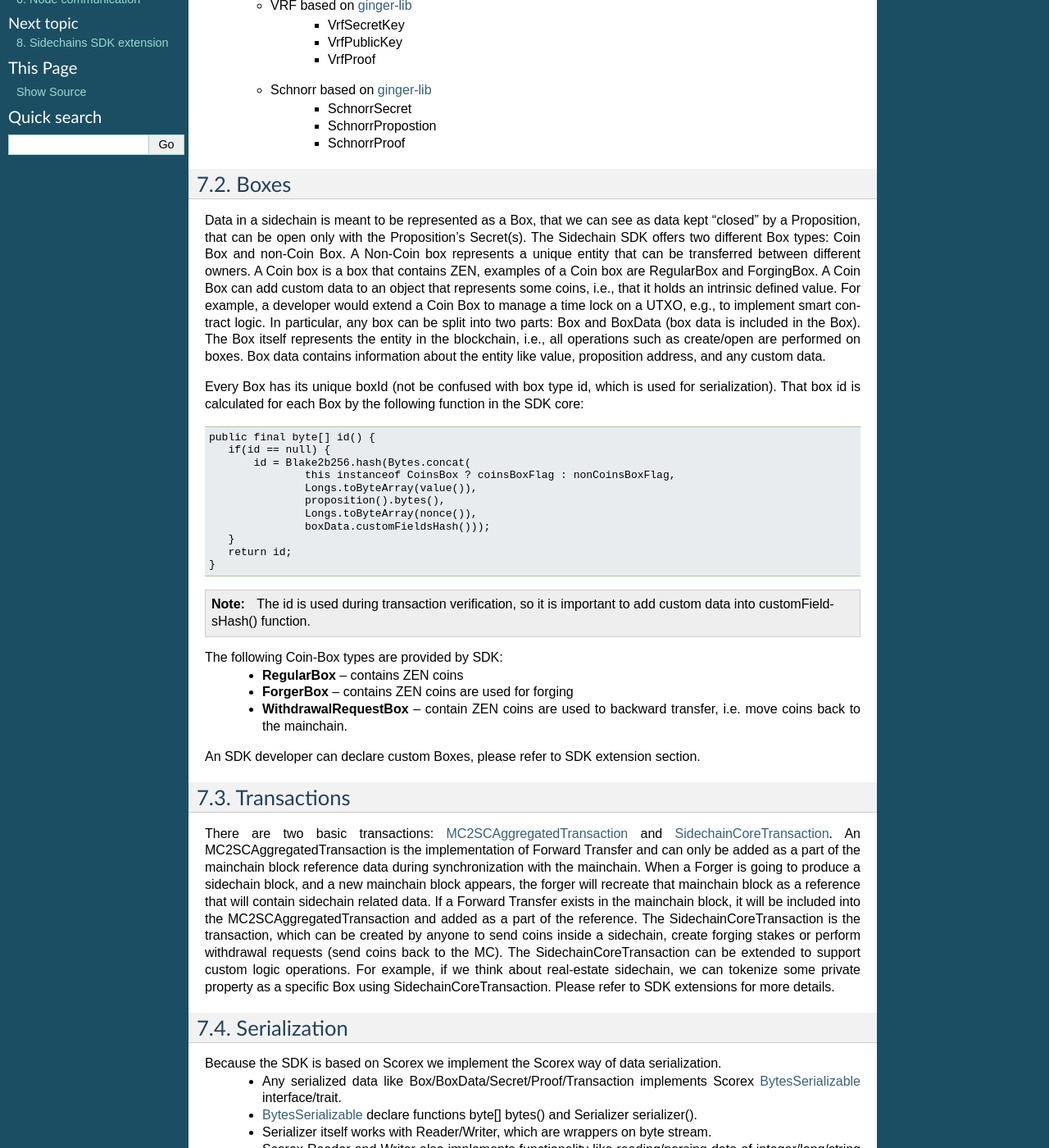
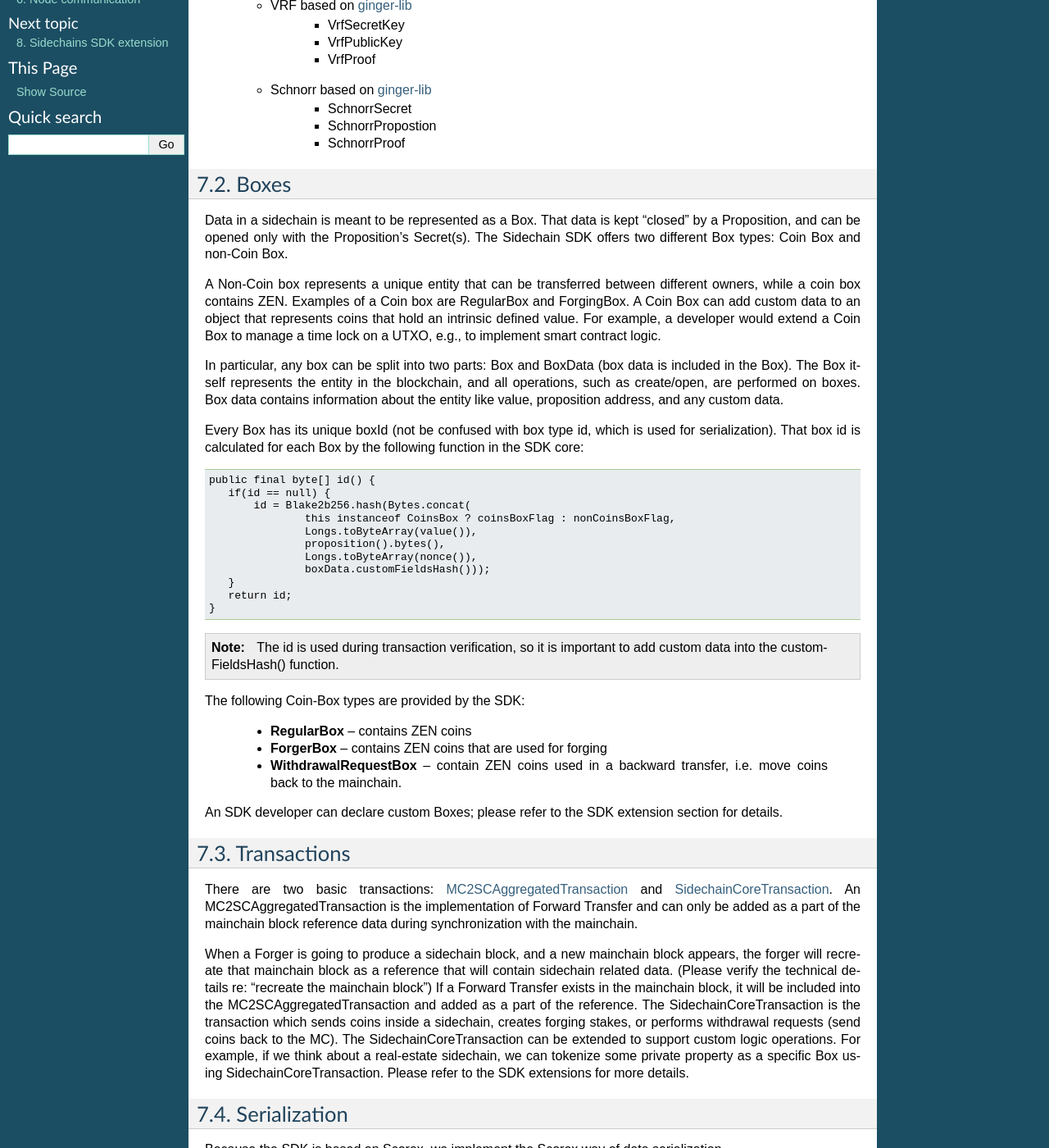
Before and after one commit to HorizenOfficial/developer-horizen-global, a Sphinx documentation site: the page built from docs/introduction/Base-App.rst, in a window 1280 px wide and 1400 px high, scrolled down 473 px. Shown: the whole window at 82% size. Built offline with Sphinx 7.4.7, drawn with Linux system fonts in a browser that asks for light colours; some of the changed text lies outside the part shown.

Commit message:
Update Base-App.rst

```diff
--- a/docs/introduction/Base-App.rst
+++ b/docs/introduction/Base-App.rst
@@ -2,8 +2,8 @@
 Base App
 ========
 
-Sidechain SDK provides to the developers an out of the box implementation of the Latus Consensus Protocol and the Crosschain Transfer Protocol.
-Additionally to this, the SDK provides basic transactions, network layer, data storage and node configuration, as well as entry points for any custom extension.
+The Sidechain SDK provides developers with an out-of-the-box implementation of the Latus Consensus Protocol and the Cross-Chain Transfer Protocol.
+Additionally, the SDK provides basic transactions, network layer, data storage and node configuration, as well as entry points for any custom extension.
 
 
 Secret / Proof / Proposition
@@ -35,12 +35,13 @@ Secret / Proof / Proposition
 Boxes
 *****
 
-Data in a sidechain is meant to be represented as a Box, that we can see as data kept “closed” by a Proposition, that can be open only with the Proposition’s Secret(s).
+Data in a sidechain is meant to be represented as a Box. That data is kept “closed” by a Proposition, and can be opened only with the Proposition’s Secret(s).
 The Sidechain SDK offers two different Box types: Coin Box and non-Coin Box.
-A Non-Coin box represents a unique entity that can be transferred between different owners. A Coin box is a box that contains ZEN, examples of a Coin box are RegularBox and ForgingBox. A Coin Box can add custom data to an object that represents some coins, i.e., that it holds an intrinsic defined value. For example, a developer would extend a Coin Box to manage a time lock on a UTXO, e.g., to implement smart contract logic.
-In particular, any box can be split into two parts: Box and BoxData (box data is included in the Box).
-The Box itself represents the entity in the blockchain,
-i.e., all operations such as create/open are performed on boxes. Box data contains information about the entity like value, proposition address, and any custom data.
+
+A Non-Coin box represents a unique entity that can be transferred between different owners, while a coin box contains ZEN. Examples of a Coin box are RegularBox and ForgingBox. A Coin Box can add custom data to an object that represents coins that hold an intrinsic defined value. For example, a developer would extend a Coin Box to manage a time lock on a UTXO, e.g., to implement smart contract logic.
+
+In particular, any box can be split into two parts: Box and BoxData (box data is included in the Box). The Box itself represents the entity in the blockchain,
+and all operations, such as create/open, are performed on boxes. Box data contains information about the entity like value, proposition address, and any custom data.
 
 Every Box has its unique boxId (not be confused with box type id, which is used for serialization). That box id is calculated for each Box by the following function in the SDK core:
 
@@ -59,14 +60,15 @@ Every Box has its unique boxId (not be confused with box type id, which is used
 	}
 
 .. note::
-	The id is used during transaction verification, so it is important to add custom data  into customFieldsHash()  function.
+	The id is used during transaction verification, so it is important to add custom data into the customFieldsHash() function.
 
-The following Coin-Box types are provided by SDK:
+The following Coin-Box types are provided by the SDK:
+
   * **RegularBox** -- contains ZEN coins
-  * **ForgerBox** -- contains ZEN coins are used for forging
-  * **WithdrawalRequestBox** -- contain ZEN coins are used to backward transfer, i.e. move coins back to the mainchain.
+  * **ForgerBox** -- contains ZEN coins that are used for forging
+  * **WithdrawalRequestBox** -- contain ZEN coins used in a backward transfer, i.e. move coins back to the mainchain.
 
-An SDK developer can declare custom Boxes, please refer to SDK extension section.
+An SDK developer can declare custom Boxes; please refer to the SDK extension section for details.
 
 Transactions
 ************
@@ -75,40 +77,40 @@ There are two basic transactions: `MC2SCAggregatedTransaction
 <https://github.com/HorizenOfficial/Sidechains-SDK/blob/master/sdk/src/main/java/com/horizen/transaction/MC2SCAggregatedTransaction.java>`_ and `SidechainCoreTransaction
 <https://github.com/HorizenOfficial/Sidechains-SDK/blob/master/sdk/src/main/java/com/horizen/transaction/SidechainCoreTransaction.java>`_.
 An MC2SCAggregatedTransaction is the implementation of Forward Transfer and can only be added as a part of the mainchain block reference data during synchronization with the mainchain.
-When a Forger is going to produce a sidechain block, and a new mainchain block appears, the forger will recreate that mainchain block as a reference that will contain sidechain related data. If a Forward Transfer exists in the mainchain block, it will be included into the MC2SCAggregatedTransaction and added as a part of the reference.
-The SidechainCoreTransaction is the transaction, which can be created by anyone to send coins inside a sidechain, create forging stakes or perform withdrawal requests (send coins back to the MC).
-The SidechainCoreTransaction can be extended to support custom logic operations. For example, if we think about real-estate sidechain, we can tokenize some private property as a specific Box using SidechainCoreTransaction. Please refer to SDK extensions for more details.
+
+When a Forger is going to produce a sidechain block, and a new mainchain block appears, the forger will recreate that mainchain block as a reference that will contain sidechain related data. (Please verify the technical details re: "recreate the mainchain block") If a Forward Transfer exists in the mainchain block, it will be included into the MC2SCAggregatedTransaction and added as a part of the reference.
+The SidechainCoreTransaction is the transaction which sends coins inside a sidechain, creates forging stakes, or performs withdrawal requests (send coins back to the MC). The SidechainCoreTransaction can be extended to support custom logic operations. For example, if we think about a real-estate sidechain, we can tokenize some private property as a specific Box using SidechainCoreTransaction. Please refer to the SDK extensions for more details.
 
 Serialization
 *************
 
-Because the SDK is based on Scorex we implement the Scorex way of data serialization.
+Because the SDK is based on Scorex, we implement the Scorex way of data serialization.
   * Any serialized data like Box/BoxData/Secret/Proof/Transaction implements Scorex `BytesSerializable <https://github.com/ScorexFoundation/Scorex/blob/master/src/main/scala/scorex/core/serialization/BytesSerializable.scala>`_ interface/trait.
   * `BytesSerializable <https://github.com/ScorexFoundation/Scorex/blob/master/src/main/scala/scorex/core/serialization/BytesSerializable.scala>`_ declare functions byte[] bytes() and Serializer serializer().
   * Serializer itself works with Reader/Writer, which are wrappers on byte stream.
   * Scorex Reader and Writer also implements functionality like reading/parsing data of integer/long/string etc.
   * Serialization and parsing itself implemented in data class by implementation ``byte[] bytes()`` (required by BytesSerializable interface) and implementation static function for parsing bytes ``public static Data parseBytes(byte[] bytes)``
-  * Also, for correct parse purposes, special bytes such as a **unique id** of data type are put at the beginning of the byte stream (it is done automatically). Thus any serialized data shall provide a unique id. Specific serializers shall be set for those unique ids during the dependency injection setting as well as custom Serializer shall be put into Custom Serializers Map, which are defined at AppModule. Please refer to the SDK extension section for more information
+  * Also, for correct parse purposes, special bytes such as a **unique id** of data type are put at the beginning of the byte stream (it is done automatically). Thus any serialized data shall provide a unique id. Specific serializers shall be set for those unique ids during the dependency injection setting as well as custom Serializer shall be put into Custom Serializers Map, which are defined at AppModule. Please refer to the SDK extension section for more information.
 
 SidechainNodeView
 *****************
 
-SidechainNodeView is a provider to current Node state including NodeWallet, NodeHistory, NodeState, NodememoryPool and application data as well. SidechainNodeView is accessible during custom API implementation.
+SidechainNodeView is a provider to current node state including NodeWallet, NodeHistory, NodeState, NodememoryPool and application data as well. SidechainNodeView is accessible during custom API implementation.
 
 Memory Pool
 ***********
 
-A mempool is a node's mechanism for storing information on unconfirmed transactions. It acts as a sort of waiting room for transactions that have not yet been included in a block
+A mempool is a node's mechanism for storing information on unconfirmed transactions. It acts as a sort of waiting room for transactions that have not yet been included in a block.
 
 Node wallet
 ***********
 
-Contains available private keys, required for generating correct proofs
+Contains available private keys, required for generating correct proofs.
 
 State
 *****
 
-Contains information about current node state
+Contains information about the node's current state.
 
 History
 *******
@@ -118,20 +120,20 @@ Provide access to history, i.e. blocks not only from active chain but from forks
 Network layer
 *************
 
-The network layer can be divided into communication between Nodes and communication between the node and user.
+The network layer can be divided into communication between nodes and communication between the node and user.
 Node interconnection is organized as a peer-to-peer network. Over the network, the SDK handles the handshake, blockchain synchronization, and transaction transmission.
 
 Physical storage
 ****************
 
-Physical storage. The SDK introduces the unified physical storage interface, this default implementation is based on the `IODB Library <https://github.com/input-output-hk/iodb>`_. The `LevelDB library <https://github.com/google/leveldb>`_ is also in consideration for possible integration. Sidechain developers can decide to use the default solution or to provide the custom one. For example, the developer could decide to use encrypted storage, a Key Value store, a relational database or even a cloud solution. In case of your own implementation, please make sure that `Storage <https://github.com/HorizenOfficial/Sidechains-SDK/blob/master/sdk/src/test/java/com/horizen/storage/StorageTest.java>`_ test passes for your custom storage.
+The SDK introduces the unified physical storage interface, and this default implementation is based on the `IODB Library <https://github.com/input-output-hk/iodb>`_. The `LevelDB library <https://github.com/google/leveldb>`_ is also in consideration for possible integration. Sidechain developers can decide to use the default solution or or provide a custom implementation. For example, the developer could decide to use encrypted storage, a Key Value store, a relational database or even a cloud solution. In the case of your own implementation, please make sure that the `Storage <https://github.com/HorizenOfficial/Sidechains-SDK/blob/master/sdk/src/test/java/com/horizen/storage/StorageTest.java>`_ test passes for your custom storage.
 
-User specific settings
+User-specific settings
 **********************
 
 The user can define custom configuration options, such as a specific path to the node data storage, wallet seed, node name and API server address/port. To do this, he should write into the configuration file in a `HOCON notation
-<https://github.com/lightbend/config/blob/master/HOCON.md/>`_. The configuration file consists of the SDK required fields and application custom fields
-if needed. Sidechain developers can use `com.horizen.settings.SettingsReader <https://github.com/ZencashOfficial/Sidechains-SDK/blob/master/sdk/src/main/java/com/horizen/settings/SettingsReader.java>`_ utility class to extract Sidechain specific data and Config object itself to get custom parts.
+<https://github.com/lightbend/config/blob/master/HOCON.md/>`_. The configuration file consists of the SDK's required fields and the application's custom fields,
+if needed. Sidechain developers can use the `com.horizen.settings.SettingsReader <https://github.com/ZencashOfficial/Sidechains-SDK/blob/master/sdk/src/main/java/com/horizen/settings/SettingsReader.java>`_ utility class to extract sidechain-specific data and the config object itself to get custom parts.
 
 ::
 
@@ -143,14 +145,14 @@ if needed. Sidechain developers can use `com.horizen.settings.SettingsReader <ht
 	    public Config getConfig()
 	}
 
-Moreover, if a specific sidechain contains general application settings that should be controlled only by the developer, it is possible to define basic application
+Moreover, if a specific sidechain contains general application settings that should be controlled only by the developer, it is possible to define the basic application
 config that can be passed as an argument to SettingsReader.
 
 
 SidechainApp class
 ******************
 
-The starting point of the SDK for each sidechain is the `SidechainApp class <https://github.com/ZencashOfficial/Sidechains-SDK/blob/master/sdk/src/main/scala/com/horizen/SidechainApp.scala>`_. Every sidechain application should create an instance of SidechainApp with passing all required parameters and then execute the sidechain node flow:
+The starting point of the SDK for each sidechain is the `SidechainApp class <https://github.com/ZencashOfficial/Sidechains-SDK/blob/master/sdk/src/main/scala/com/horizen/SidechainApp.scala>`_. Every sidechain application should create an instance of SidechainApp with (when?) passing all required parameters and then execute the sidechain node flow:
 
 ::
 
@@ -187,7 +189,7 @@ The starting point of the SDK for each sidechain is the `SidechainApp class <htt
 	}
 
 
-The SidechainApp instance can be instantiated directly or through `Guice DI library <https://github.com/google/guice>`_.
+The SidechainApp instance can be instantiated directly or through the `Guice DI library <https://github.com/google/guice>`_.
 Binding by Guice could be done in the following ways:
 
 ::
@@ -204,8 +206,8 @@ Binding by Guice could be done in the following ways:
 	       .annotatedWith(Names.named("Injected_parameter_name"))
 	       .toInstance(injected_variable_name);
 
-In the following table, we describe used injections and their description. While injected injected_classType and "Injected_parameter_name" shall be used as it described in table,
-injected_variable_name could be differrent
+In the following table, we describe used injections and their description. While injected, injected_classType and "Injected_parameter_name" shall be used as it is  described in the table,
+injected_variable_name could be differrent.
 
 +------------------------------------------------------------------------------------------------------------------------+-----------------------------------------------------------------------------------------------------------------------------------------------------------------------------------------------------------------------------------------------------------------------------------------------+
 | bind(SidechainSettings.class)                                                                                          | File with sidechain settings,variable could be defined by SidechainSettings                                                                                                                                                                                                                   |
@@ -282,15 +284,15 @@ injected_variable_name could be differrent
 
 We can split SidechainApp arguments into 4 groups:
 	1. Settings
-		* The instance of SidechainSettings is retrieved by custom application via SettingsReader, as was described above.
+		* The instance of SidechainSettings is retrieved by a custom application via SettingsReader, as was described above.
 	2. Custom objects serializers
 		* Developers will want to add their custom business logic. For example, tokenization of real-estate properties will
-		  be required to create custom Box and BoxData types. These custom objects must be somehow managed by SDK to be sent through the network
-		  or stored to the disk. In both cases, SDK should know how to serialize a custom object to bytes and how to restore it.
-		  To maintain this, sidechain developers should specify custom objects serializers and add them to
+		  be required to create custom Box and BoxData types. These custom objects must be managed by the SDK to be sent through the network
+		  or stored to the disk. In both cases, the SDK should know how to serialize a custom object to bytes and how to restore it.
+		  To maintain this, sidechain developers should specify custom objects serializers and add them to the
 		  custom...Serializer map following the specific rules (`Data Serialization Section </Sidechain-SDK-extension.html#data-serialization>`_)
 	3. Application node extension of State and Wallet logic
-		* As was said above, State is a snapshot of all closed boxes of the blockchain at some moment. So when the next block arrives, the ApplicationState validates the block to prevent the spending of non-existing boxes or transaction inputs and outputs coin balances inconsistency. Developers can extend State by introducing additional logic in ApplicationState and ApplicationWallet. See appropriate sections.
+		* As was said above, state is a snapshot of all closed boxes of the blockchain at some moment. So when the next block arrives, the ApplicationState validates the block to prevent the spending of non-existing boxes or transaction inputs and outputs coin balances inconsistency. Developers can extend state by introducing additional logic in ApplicationState and ApplicationWallet. See appropriate sections.
 	4. **API extension** - `link </Node-communication.html>`_
 	5. **Node communication** `link </Sidechain-SDK-extension.html#custom-api-creation>`_
 
```
